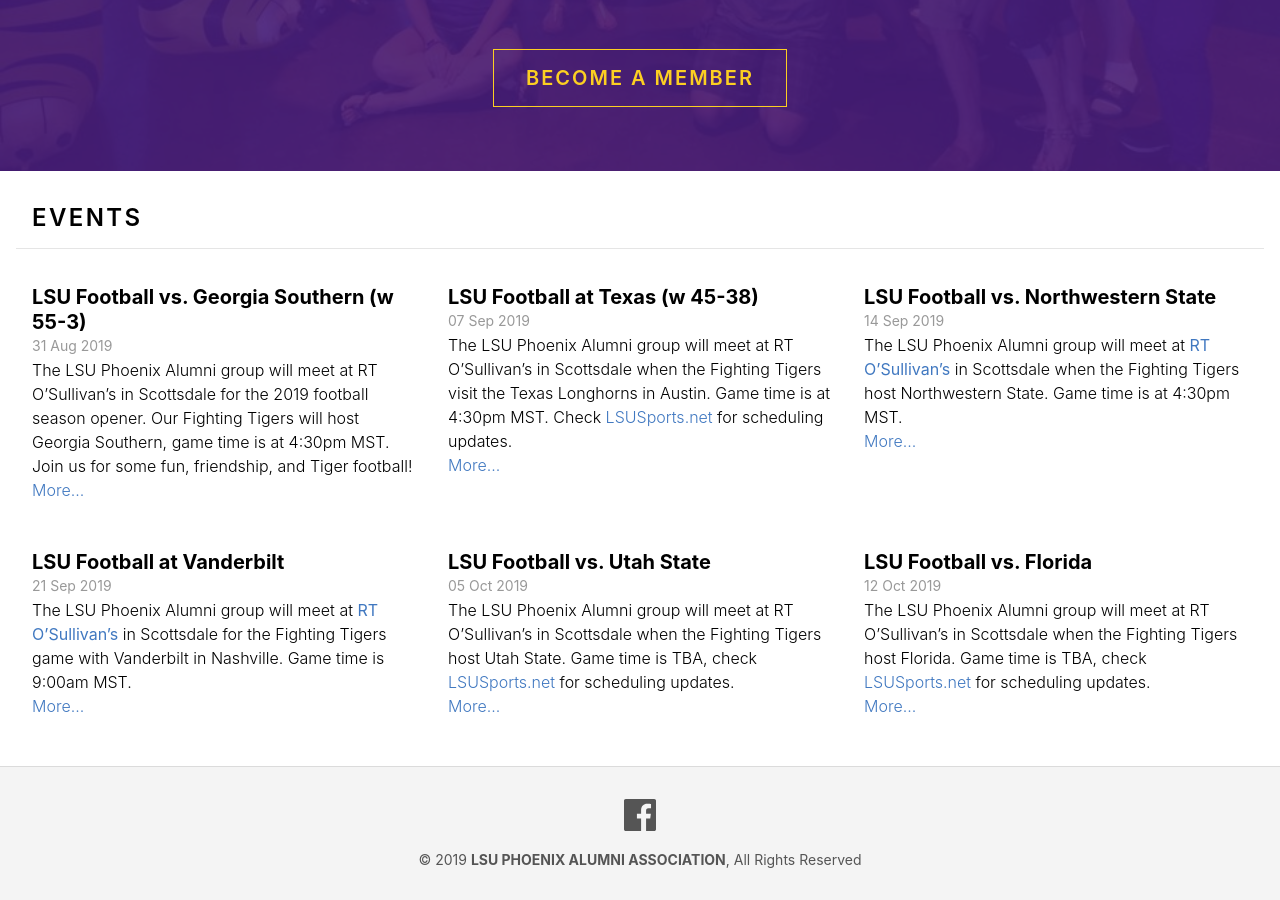
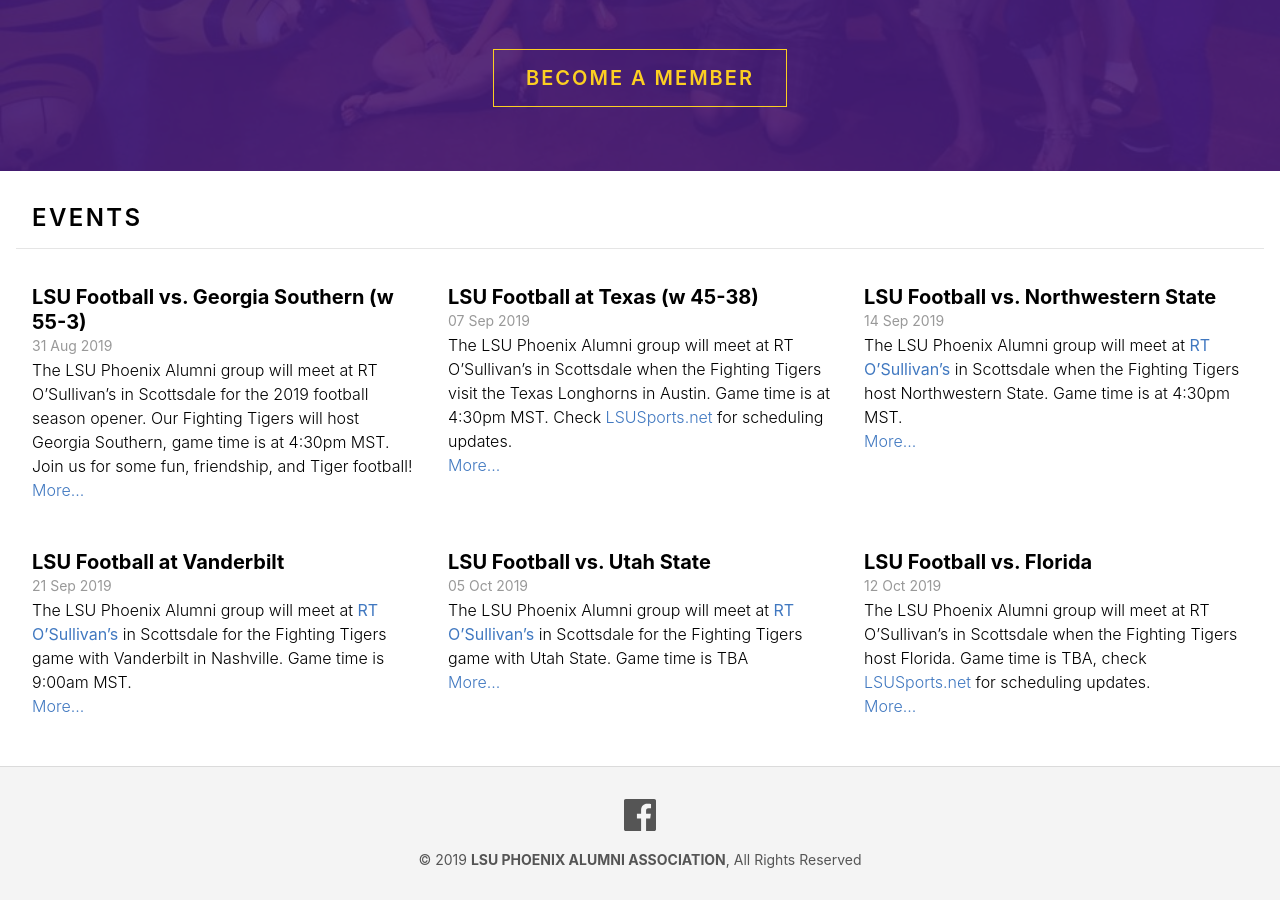
Before and after one commit to lsu-phoenix-alumni/lsu-phoenix-alumni.github.io, a Jekyll site: the page built from index.html, in a window 1280 px wide and 900 px high, scrolled down 672 px. Built offline with Jekyll 4.4.1, drawn with Linux system fonts in a browser that asks for light colours.

Commit message:
Updated Lsu Vs Utah State

```diff
--- a/_events/lsu-vs-utah-state.markdown
+++ b/_events/lsu-vs-utah-state.markdown
@@ -6,6 +6,6 @@
 position: 5
 ---
 
-The LSU Phoenix Alumni group will meet at RT O'Sullivan's in Scottsdale when the Fighting Tigers host Utah State. Game time is TBA, check [LSUSports.net](http://www.lsusports.net/SportSelect.dbml?SPID=2164&SPSID=27811&DB_OEM_ID=5200&_ga=2.61742444.1994479276.1565745145-1475237789.1565745143) for scheduling updates.
+The LSU Phoenix Alumni group will meet at **[RT O'Sullivan's](https://goo.gl/maps/3MjPdBhDfGWxt53HA)** in Scottsdale for the Fighting Tigers game with Utah State. Game time is TBA
 
-<iframe src="https://www.google.com/maps/embed?pb=!1m18!1m12!1m3!1d3327.8607090421488!2d-111.91242458479998!3d33.47897708076575!2m3!1f0!2f0!3f0!3m2!1i1024!2i768!4f13.1!3m3!1m2!1s0x872b0bd6e7e84a29%3A0xfffedd7400a1f039!2sR.T.\+O'Sullivans\+Sports\+Grill!5e0!3m2!1sen!2sus!4v1565217587540!5m2!1sen!2sus" width="600" height="450" frameborder="0" style="border:0" allowfullscreen></iframe>
+Check **[LSUSports.net](http://www.lsusports.net/SportSelect.dbml?SPID=2164&SPSID=27811&DB_OEM_ID=5200&_ga=2.61742444.1994479276.1565745145-1475237789.1565745143)** for scheduling updates.
```
